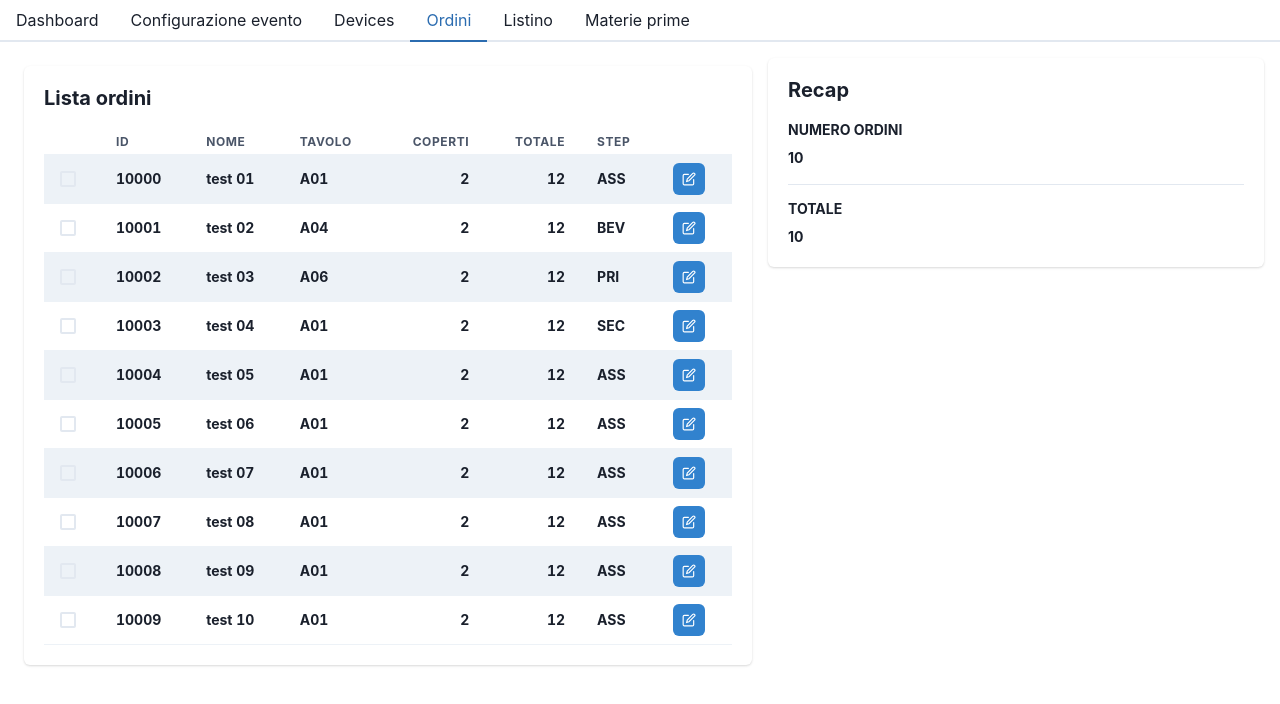
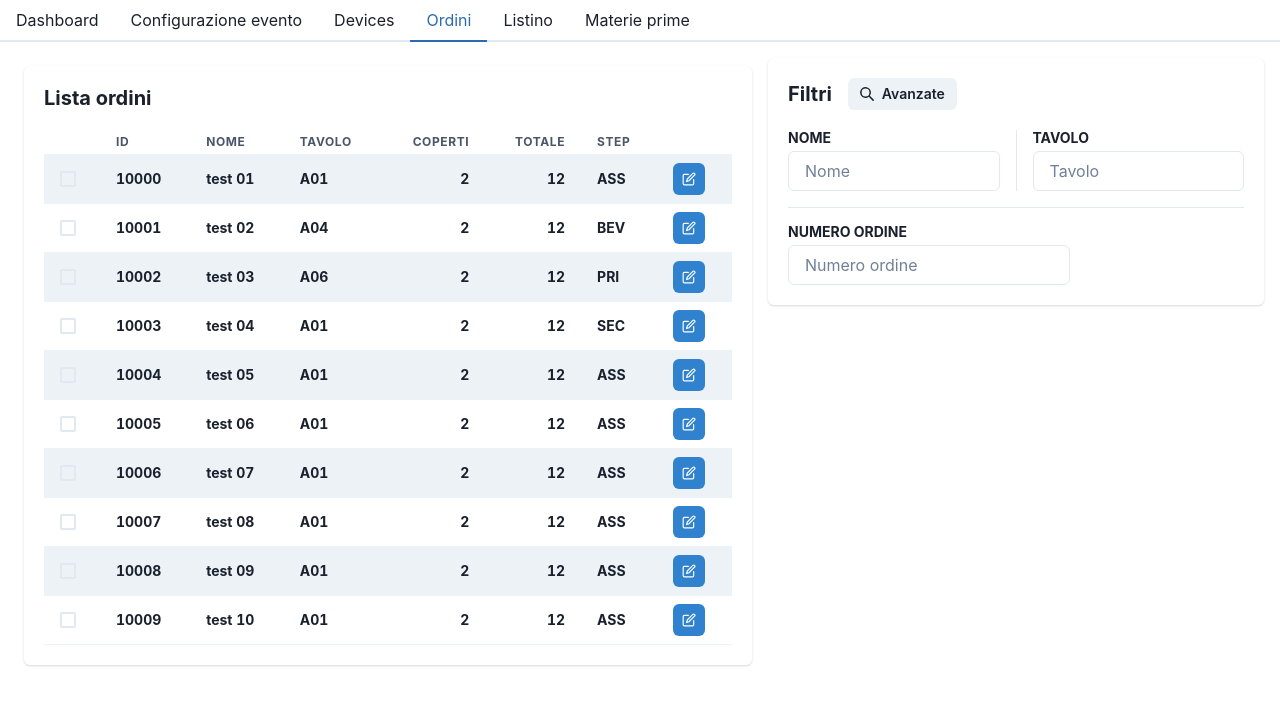
Before and after one commit to main95/xseo-fe, a React (Create React App) app: page / in a window 1280 px wide. Both pictures are taken after a click on the tab "Ordini". Shown: the top 704 px of the page. Built offline with nearby package versions, Linux system fonts and the light colour scheme.

Commit message:
feat: orders page impovements

```diff
--- a/package.json
+++ b/package.json
@@ -15,6 +15,7 @@
     "@types/react": "^18.2.34",
     "@types/react-dom": "^18.2.14",
     "framer-motion": "^10.16.4",
+    "lodash": "^4.17.21",
     "react": "^18.2.0",
     "react-dom": "^18.2.0",
     "react-scripts": "5.0.1",
--- a/src/components/orders/OrderDetail.tsx
+++ b/src/components/orders/OrderDetail.tsx
@@ -1,9 +1,13 @@
+import { DeleteIcon, LockIcon, QuestionOutlineIcon, UnlockIcon } from "@chakra-ui/icons"
 import {
   Box,
+  Button,
   Card,
   CardBody,
   CardHeader,
+  Flex,
   Heading,
+  IconButton,
   Stack,
   StackDivider,
   Table,
@@ -29,7 +33,29 @@ const OrderDetail: React.FC<Props> = ({ order }) => {
   return (
     <Card pb='4'>
       <CardHeader pb='0'>
-        <Heading size='md'>Dettaglio ordine</Heading>
+        <Flex gap='4' alignItems='center' justify='space-between'>
+          <Heading size='md'>Dettaglio ordine</Heading>
+          <Flex flex='1' gap='2' flexWrap='wrap'>
+            <Button leftIcon={<LockIcon />} colorScheme='gray' variant='solid' size='sm'>
+              Ricevuta
+            </Button>
+            <Button leftIcon={<UnlockIcon />} colorScheme='gray' variant='solid' size='sm'>
+              Ristampa
+            </Button>
+            <IconButton
+              colorScheme='green'
+              aria-label='Search database'
+              icon={<QuestionOutlineIcon />}
+              size='sm'
+            />
+            <IconButton
+              colorScheme='red'
+              aria-label='Search database'
+              icon={<DeleteIcon />}
+              size='sm'
+            />
+          </Flex>
+        </Flex>
       </CardHeader>
 
       {order && <CardBody>
--- /dev/null
+++ b/src/components/orders/OrderFilters.tsx
@@ -0,0 +1,89 @@
+import { SearchIcon } from "@chakra-ui/icons"
+import {
+  Box,
+  Button,
+  Card,
+  CardBody,
+  CardHeader,
+  Flex,
+  Heading,
+  Input,
+  Stack,
+  StackDivider,
+} from "@chakra-ui/react"
+import { OrdersFilters } from "../../models/Orders"
+
+type Props = {
+  ordersFilters: OrdersFilters
+  setOrdersFilters: (value: OrdersFilters) => void
+}
+
+const OrderFilters: React.FC<Props> = ({ ordersFilters, setOrdersFilters }) => {
+  return (
+    <Card>
+      <CardHeader pb='0'>
+        <Flex gap='4' alignItems='center' justify='space-between'>
+          <Heading size='md'>Filtri</Heading>
+          <Flex flex='1' gap='2' flexWrap='wrap'>
+            <Button leftIcon={<SearchIcon />} colorScheme='gray' variant='solid' size='sm'>
+              Avanzate
+            </Button>
+          </Flex>
+        </Flex>
+      </CardHeader>
+
+      <CardBody>
+        <Stack divider={<StackDivider />} spacing='4'>
+          <Stack divider={<StackDivider />} spacing='4' direction='row'>
+            <Box>
+              <Heading size='xs' textTransform='uppercase' pb='1'>
+                Nome
+              </Heading>
+              <Input
+                variant='outline'
+                placeholder='Nome'
+                onChange={(e) => {
+                  setOrdersFilters({
+                    ...ordersFilters,
+                    name: e.target.value,
+                  })
+                }} />
+            </Box>
+            <Box>
+              <Heading size='xs' textTransform='uppercase' pb='1'>
+                Tavolo
+              </Heading>
+              <Input
+                variant='outline'
+                placeholder='Tavolo'
+                onChange={(e) => {
+                  setOrdersFilters({
+                    ...ordersFilters,
+                    table: e.target.value,
+                  })
+                }} />
+            </Box>
+          </Stack>
+          <Stack divider={<StackDivider />} spacing='4' direction='row'>
+            <Box>
+              <Heading size='xs' textTransform='uppercase' pb='1'>
+                Numero ordine
+              </Heading>
+              <Input
+                variant='outline'
+                placeholder='Numero ordine'
+                onChange={(e) => {
+                  setOrdersFilters({
+                    ...ordersFilters,
+                    id: e.target.value,
+                  })
+                }} />
+            </Box>
+          </Stack>
+        </Stack>
+      </CardBody>
+    </Card>
+  )
+}
+
+export default OrderFilters
--- a/src/components/orders/OrdersTable.tsx
+++ b/src/components/orders/OrdersTable.tsx
@@ -1,12 +1,20 @@
 import { Checkbox, IconButton, Table, TableContainer, Tbody, Td, Th, Thead, Tr } from "@chakra-ui/react"
 import { EditIcon } from '@chakra-ui/icons'
-import { MOCK_ORDERS, Order } from "../../models/Orders"
+import { MOCK_ORDERS, Order, OrdersFilters } from "../../models/Orders"
+import { useMemo } from "react"
 
 type Props = {
+  filters: OrdersFilters
   setCurrentOrder: (value: Order) => void
 }
 
-const OrdersTable: React.FC<Props> = ({ setCurrentOrder }) => {
+const OrdersTable: React.FC<Props> = ({ filters, setCurrentOrder }) => {
+  const orders = useMemo(() => {
+    return MOCK_ORDERS.filter(order => order.name.includes(filters.name) &&
+      (filters.table ? order.table.includes(filters.table) : true) &&
+      (filters.id ? order._id.includes(filters.id) : true))
+  }, [filters])
+
   return (
     <TableContainer>
       <Table variant='striped' colorScheme='gray' size='sm'>
@@ -23,7 +31,7 @@ const OrdersTable: React.FC<Props> = ({ setCurrentOrder }) => {
           </Tr>
         </Thead>
         <Tbody>
-          {MOCK_ORDERS.map(order => {
+          {orders.map(order => {
             return (
               <Tr onClick={(e) => {
                 setCurrentOrder(order)
--- a/src/components/pages/OrdersPage.tsx
+++ b/src/components/pages/OrdersPage.tsx
@@ -1,17 +1,13 @@
 import { useState } from "react"
 import { Card, CardBody, CardHeader, Grid, GridItem, Heading } from "@chakra-ui/react"
 import OrdersTable from "../orders/OrdersTable"
-import { MOCK_ORDERS, Order } from "../../models/Orders"
+import { blankOrdersFilters, Order, OrdersFilters } from "../../models/Orders"
 import OrderDetail from "../orders/OrderDetail"
-import OrderStats from "../orders/OrderStats"
+import OrderFilters from "../orders/OrderFilters"
 
 const OrdersPage: React.FC = () => {
   const [currentOrder, setCurrentOrder] = useState<Order | undefined>(undefined)
-
-  const orderStats = {
-    ordersNumber: MOCK_ORDERS.length,
-    total: MOCK_ORDERS.length,
-  }
+  const [ordersFilters, setOldersFilters] = useState<OrdersFilters>(blankOrdersFilters)
 
   return (
     <Grid
@@ -31,12 +27,12 @@ const OrdersPage: React.FC = () => {
           </CardHeader>
 
           <CardBody>
-            <OrdersTable setCurrentOrder={setCurrentOrder} />
+            <OrdersTable setCurrentOrder={setCurrentOrder} filters={ordersFilters} />
           </CardBody>
         </Card>
       </GridItem>
       <GridItem pl='0' area={'stats'}>
-        <OrderStats stats={orderStats} />
+        <OrderFilters ordersFilters={ordersFilters} setOrdersFilters={setOldersFilters} />
       </GridItem>
       <GridItem p='0' area={'detail'}>
         <OrderDetail order={currentOrder} />
--- a/src/models/Orders.ts
+++ b/src/models/Orders.ts
@@ -14,6 +14,20 @@ export type Order = {
 }
 
 export type Orders = Order[]
+
+export type OrdersFilters = {
+  id: string
+  name: string
+  table: string
+  date: Date
+}
+
+export const blankOrdersFilters: OrdersFilters = {
+  id: '',
+  name: '',
+  table: '',
+  date: new Date(),
+}
 
 export const MOCK_ORDERS: Orders = [
   {
```
Also changed, not shown: 1 other file (tests, documents, lock files or other folders).
